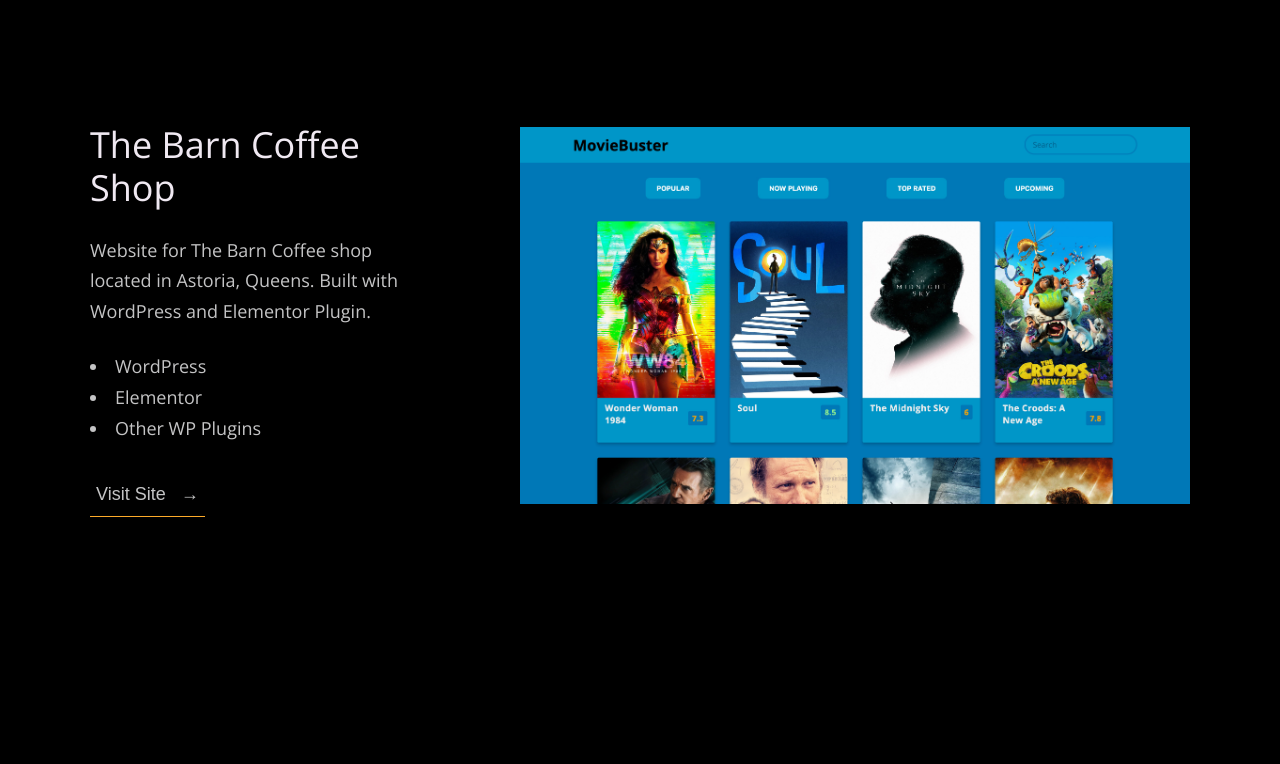
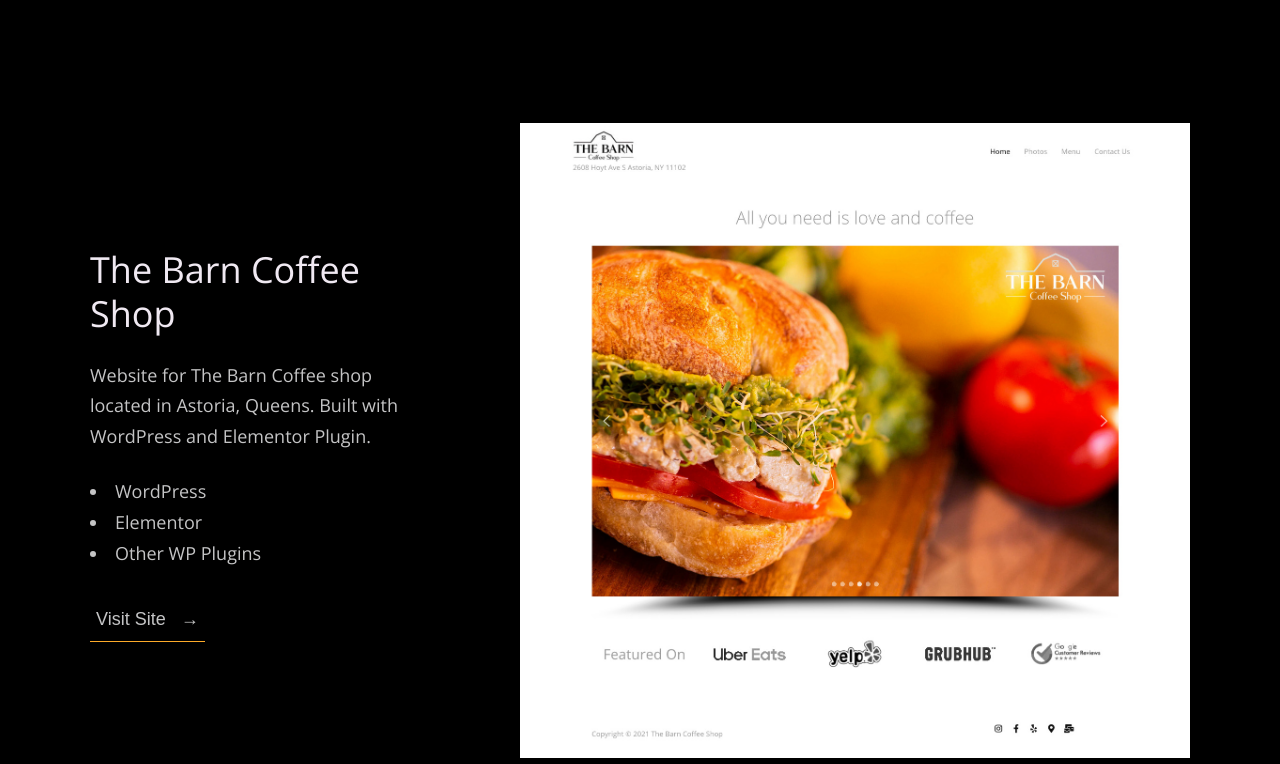
Before and after one commit to j3ffh95/portfolio-2020, a plain HTML site: page index.html in a window 1280 px wide. Shown: the part 1580-2344 px from the top of the page. Drawn offline with nearby package versions, Linux system fonts and the light colour scheme.

Commit message:
Added new projects

```diff
--- a/index.html
+++ b/index.html
@@ -143,7 +143,7 @@
               </div>
               <div class="work__image-box">
                 <img
-                  src="./images/moviebuster.jpg"
+                  src="./images/thebarn-landing-page.jpg"
                   class="work__image"
                   alt="Project 1"
                 />
```
